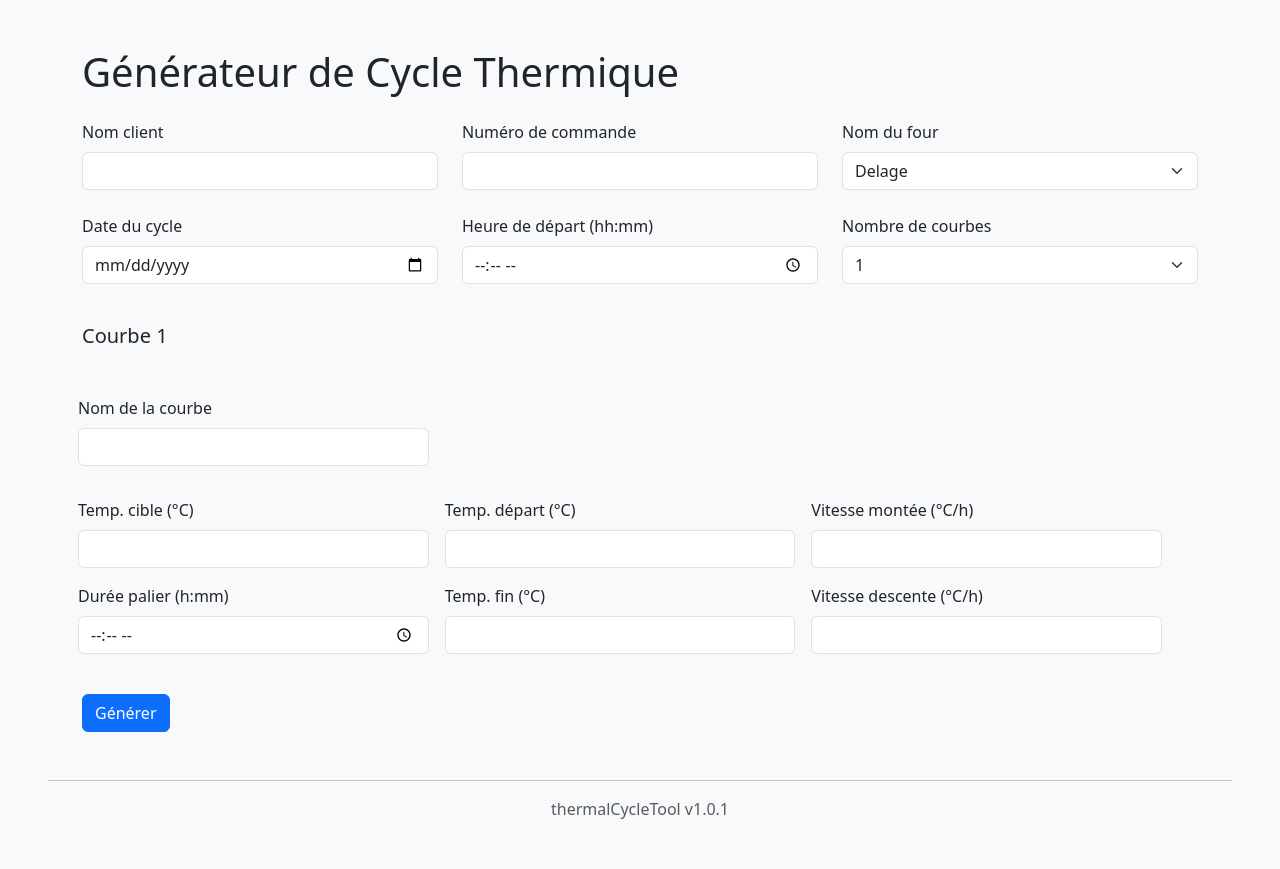
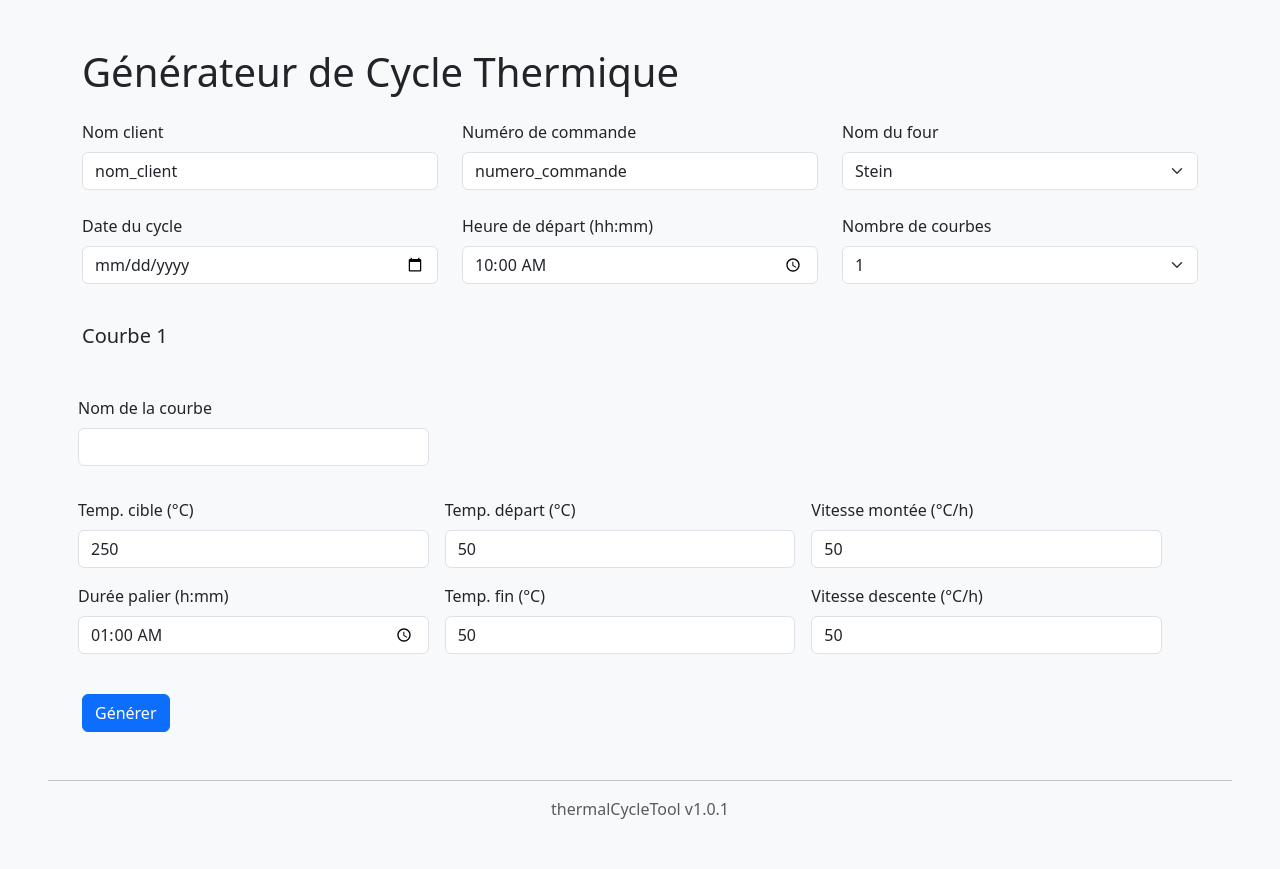
Before and after one commit to boris695/thermalCycleTool, a Flask app: page / in a window 1280 px wide. Run offline with Flask 3, Linux system fonts and the light colour scheme.

Commit message:
add template and default value

```diff
--- a/app.py
+++ b/app.py
@@ -11,6 +11,10 @@ import threading
 import sys
 import json
 from log import print_log
+from graph import draw_footer, draw_thermal_plot, draw_header
+import matplotlib.gridspec as gridspec
+import matplotlib.image as mpimg
+
 
 def load_config():
     path = resource_path("config.json")
@@ -29,6 +33,19 @@ PORT = config["default_port"]
 BROWSER_DELAY = config["default_browser_delay"]
 TEST_MODE = config.get("test", False)
 timestamp = datetime.now().strftime("%Y/%m/%d %H:%M:%S")
+
+
+
+
+# Logo optionnel : placez un fichier 'static/logo.png' si vous en avez un.
+# Sinon, laissez LOGO_PATH = None (le code gère l'absence de logo).
+try:
+    LOGO_PATH = resource_path("static/logo.png")
+    if not os.path.exists(LOGO_PATH):
+        LOGO_PATH = None
+except Exception:
+    LOGO_PATH = None
+
 
 print_log(f"******************************************************************************", "TITLE")
 print_log(f"******************************************************************************", "TITLE")
@@ -67,8 +84,17 @@ def index():
             start_time = datetime.strptime(heure_depart_str, "%H:%M")
             full_date = datetime.strptime(date_str, "%Y-%m-%d").replace(hour=start_time.hour, minute=start_time.minute)
             colors = ['red', 'blue', 'green', 'orange', 'purple']
-            plt.figure(figsize=(12, 5))
+            fig = plt.figure(figsize=(12, 8)) #avant 12 5
+            gs = gridspec.GridSpec(nrows=3, ncols=1, height_ratios=[1, 4, 0.6])  # 1 part header / 3 parts plot
             print_log(f"nom_client :  {nom_client}, numero_commande :  {numero_commande}, nom_four :  {nom_four}, date :  {date_str}, heure_depart :  {heure_depart_str}, nb_courbes :  {nb_courbes}", "INFO")
+            ax_header = fig.add_subplot(gs[0])
+            ax_plot = fig.add_subplot(gs[1])
+            ax_footer = fig.add_subplot(gs[2])
+
+
+            all_times_list = []
+            all_temps_list = []
+            labels_list = []
 
 
             for i in range(nb_courbes):
@@ -111,23 +137,37 @@ def index():
                 all_times = ramp_times + hold_times + cool_times
                 all_temps = np.concatenate([ramp_temps, hold_temps, cool_temps])
                 label = f"{name_str} - "
+
+                all_times_list.append(all_times)
+                all_temps_list.append(all_temps)
+                labels_list.append(request.form[f"name_{i}"])
+
                 # Graphique
-                plt.plot(all_times, all_temps, color=colors[i % len(colors)], linewidth=0.9, label=f"{name_str}")
+               # plt.plot(all_times, all_temps, color=colors[i % len(colors)], linewidth=0.9, label=f"{name_str}")
 
             title_str = f"Cycle thermique - {nom_client} - {numero_commande} - {nom_four} - {full_date.strftime('%d/%m/%Y')} à {full_date.strftime('%H:%M')}"
             download_name_str = f"{nom_client}_{numero_commande}_{nom_four}_{full_date.strftime('%Y%m%d_%H%M%S')}"
 
-            plt.title(title_str, fontsize=14)
-            plt.xlabel("Heure", fontsize=12)
-            plt.ylabel("Température (°C)", fontsize=12)
-            plt.grid(True)
-            plt.legend()
-            #plt.ylim(0, temp_cible + 100)
-            plt.gca().xaxis.set_major_formatter(mdates.DateFormatter('%H:%M'))
-            plt.gcf().autofmt_xdate()
-            plt.tight_layout()
+             # 1) Entête (template en dur)
+            draw_header(ax_header, logo_path=LOGO_PATH)
+            draw_thermal_plot(ax_plot, all_times_list, all_temps_list, labels_list, colors, title_str)
+            draw_footer(ax_footer)
+
+            fig.tight_layout()
+
+            # plt.title(title_str, fontsize=14)
+            # plt.xlabel("Heure", fontsize=12)
+            # plt.ylabel("Température (°C)", fontsize=12)
+            # plt.grid(True)
+            # plt.legend()
+            # #plt.ylim(0, temp_cible + 100)
+            # plt.gca().xaxis.set_major_formatter(mdates.DateFormatter('%H:%M'))
+            # plt.gcf().autofmt_xdate()
+            # plt.tight_layout()
+
+
             # Sauvegarde
-            print_log(f"Création du dossier static si non existant", "WARN")
+            # print_log(f"Création du dossier static si non existant", "WARN")
             os.makedirs("static", exist_ok=True)
             plt.savefig("static/output.png", dpi=300)
             plt.savefig("static/output.pdf", dpi=300)
@@ -145,7 +185,8 @@ def index():
     image_generated=image_generated,
     timestamp=time(),
     app_name=APP_NAME,
-    app_version=APP_VERSION
+    app_version=APP_VERSION,
+    test_mode=TEST_MODE
     )
 
 @app.route("/download/<filetype>")
@@ -158,6 +199,9 @@ def download_file(filetype):
     print_log(f"Téléchargement du fichier {download_name}", "INFO")
     return send_file(filename_on_disk, as_attachment=True, download_name=download_name)
 
+
+
+
 if __name__ == "__main__":
     threading.Timer(BROWSER_DELAY, open_browser).start()
     app.run(host="127.0.0.1", port=PORT)
--- a/config.json
+++ b/config.json
@@ -3,5 +3,5 @@
   "version": "1.0.1",
   "default_port": 5000,
   "default_browser_delay": 1.5,
-  "test": false
+  "test": true
 }
--- a/requirements.txt
+++ b/requirements.txt
@@ -1,3 +1,5 @@
 flask
 matplotlib
 numpy
+Pillow
+reportlab
--- a/templates/index.html
+++ b/templates/index.html
@@ -12,17 +12,17 @@
    <form method="post" class="row g-4">
       <div class="col-md-4">
             <label for="nom_client" class="form-label">Nom client</label>
-            <input type="text" class="form-control" name="nom_client" value="{{ nom_client }}" required>
+            <input type="text" class="form-control" name="nom_client" {% if test_mode  %} value= "nom_client"{% endif %} required>
         </div>
         <div class="col-md-4">
             <label for="numero_commande" class="form-label">Numéro de commande</label>
-            <input type="text" class="form-control" name="numero_commande"  value="{{ numero_commande }}" required>
+            <input type="text" class="form-control" name="numero_commande"  {% if test_mode  %} value="numero_commande" {% endif %}  required>
         </div>
         <div class="col-md-4">
             <label for="nom_four" class="form-label">Nom du four</label>
             <select class="form-select" name="nom_four">
+                <option value="Stein" {% if nom_four == "Stein" %}selected{% endif %}>Stein</option>
                 <option value="Delage" {% if nom_four == "Delage" %}selected{% endif %}>Delage</option>
-                <option value="Stein" {% if nom_four == "Stein" %}selected{% endif %}>Stein</option>
             </select>
         </div>
         <div class="col-md-4">
@@ -31,7 +31,7 @@
         </div>
         <div class="col-md-4">
             <label for="heure_depart" class="form-label">Heure de départ (hh:mm)</label>
-            <input type="time" class="form-control" id="heure_depart" name="heure_depart" value="{{ heure_depart }}" required>
+            <input type="time" class="form-control" id="heure_depart" name="heure_depart" {% if test_mode  %} value="10:00" {% endif %} required>
         </div>
          <div class="col-md-4">
             <label for="nb_courbes" class="form-label">Nombre de courbes</label>
@@ -83,27 +83,27 @@
         <div class="row g-3">
           <div class="col-md-4">
             <label for="temp_cible_${i}" class="form-label">Temp. cible (°C)</label>
-            <input type="number" class="form-control" id="temp_cible_${i}" name="temp_cible_${i}" required>
+            <input type="number" class="form-control" id="temp_cible_${i}" name="temp_cible_${i}" {% if test_mode  %} value="250" {% endif %}  required>
           </div>
           <div class="col-md-4">
             <label for="temp_depart_${i}" class="form-label">Temp. départ (°C)</label>
-            <input type="number" class="form-control" id="temp_depart_${i}" name="temp_depart_${i}" required>
+            <input type="number" class="form-control" id="temp_depart_${i}" name="temp_depart_${i}" {% if test_mode  %} value="50" {% endif %}  required>
           </div>
           <div class="col-md-4">
             <label for="vitesse_montee_${i}" class="form-label">Vitesse montée (°C/h)</label>
-            <input type="number" class="form-control" id="vitesse_montee_${i}" name="vitesse_montee_${i}" required>
+            <input type="number" class="form-control" id="vitesse_montee_${i}" name="vitesse_montee_${i}" {% if test_mode  %} value="50" {% endif %}  required>
           </div>
           <div class="col-md-4">
             <label for="duree_palier_${i}" class="form-label">Durée palier (h:mm)</label>
-            <input type="time" class="form-control" id="duree_palier_${i}" name="duree_palier_${i}" required>
+            <input type="time" class="form-control" id="duree_palier_${i}" name="duree_palier_${i}" {% if test_mode  %} value="01:00" {% endif %} required>
           </div>
           <div class="col-md-4">
             <label for="temp_fin_${i}" class="form-label">Temp. fin (°C)</label>
-            <input type="number" class="form-control" id="temp_fin_${i}" name="temp_fin_${i}" required>
+            <input type="number" class="form-control" id="temp_fin_${i}" name="temp_fin_${i}" {% if test_mode  %} value="50" {% endif %}  required>
           </div>
           <div class="col-md-4">
             <label for="vitesse_descente_${i}" class="form-label">Vitesse descente (°C/h)</label>
-            <input type="number" class="form-control" id="vitesse_descente${i}" name="vitesse_descente_${i}" required>
+            <input type="number" class="form-control" id="vitesse_descente${i}" name="vitesse_descente_${i}"  {% if test_mode  %} value="50" {% endif %}  required>
           </div>
         <div>
       `;
```
Also changed, not shown: graph.py (added, +84 -0 lines), icon.ico, static/logo.png (added), 1 other file.
